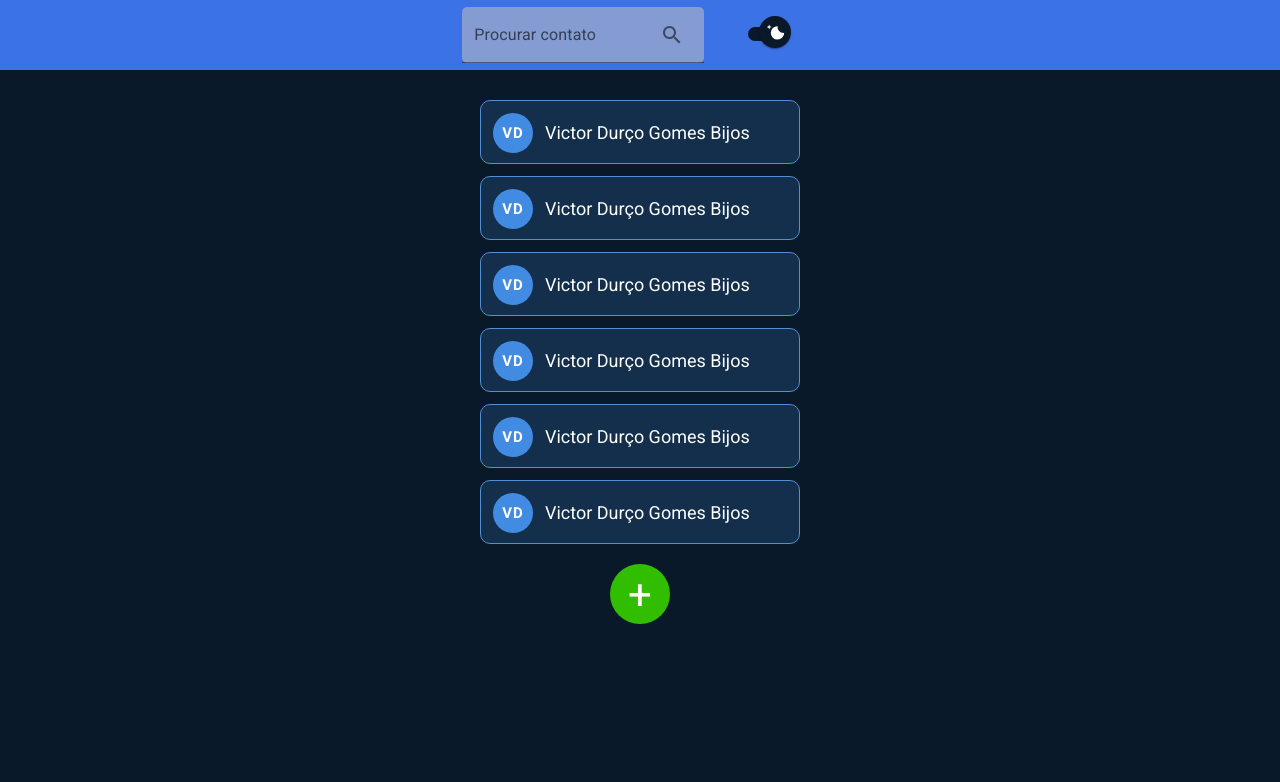
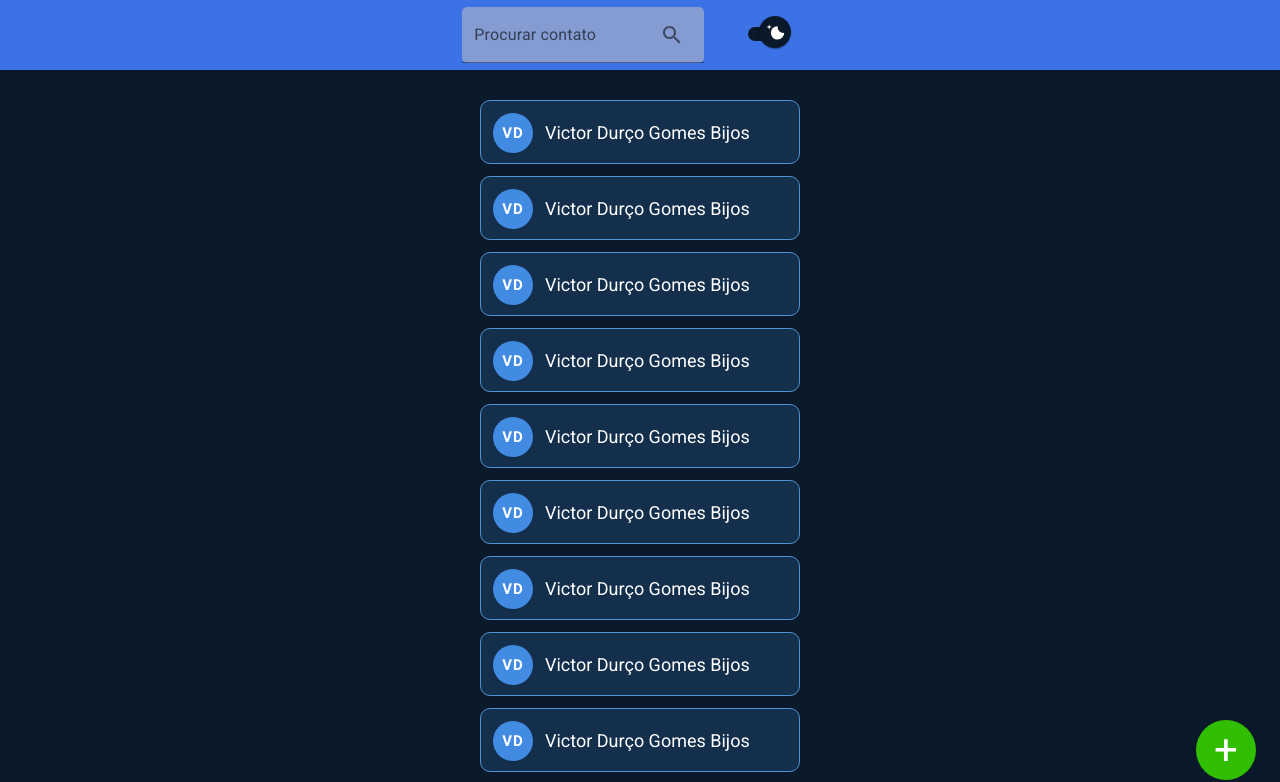
Before and after one commit to victordurco/contacts, a React (Create React App) app: page / in a window 1280 px wide. Shown: the top 782 px of the page. Built offline with nearby package versions, Linux system fonts and the light colour scheme.

Commit message:
home layout done

```diff
--- a/src/pages/Home/index.tsx
+++ b/src/pages/Home/index.tsx
@@ -16,7 +16,12 @@ const Home: React.FC<Props> = ({ toggleTheme }) => {
   return (
     <>
       <Header toggleTheme={toggleTheme}>Hello World</Header>
-      <Container>
+      <Content>
+        <ContactBox />
+        <ContactBox />
+        <ContactBox />
+        <ContactBox />
+        <ContactBox />
         <ContactBox />
         <ContactBox />
         <ContactBox />
@@ -26,29 +31,35 @@ const Home: React.FC<Props> = ({ toggleTheme }) => {
         <IconButton>
           <AddButton>+</AddButton>
         </IconButton>
-      </Container>
+      </Content>
     </>
   );
 };
 
 export default Home;
 
-const Container = styled.section`
-  width: 100%;
+const Content = styled.section`
+  width: 390px;
   height: 100%;
   display: flex;
   flex-direction: column;
   align-items: center;
+  margin: 0 auto 60px auto;
 `;
 
 const AddButton = styled.div`
   width: 60px;
   height: 60px;
   font-size: 42px;
+  line-height: 42px;
+  text-align: center;
   border-radius: 50px;
   background-color: ${(props) => props.theme.colors.addButton};
   color: #fff;
   display: flex;
   justify-content: center;
   align-items: center;
+  position: fixed;
+  bottom: 20px;
+  right: 24px;
 `;
```
